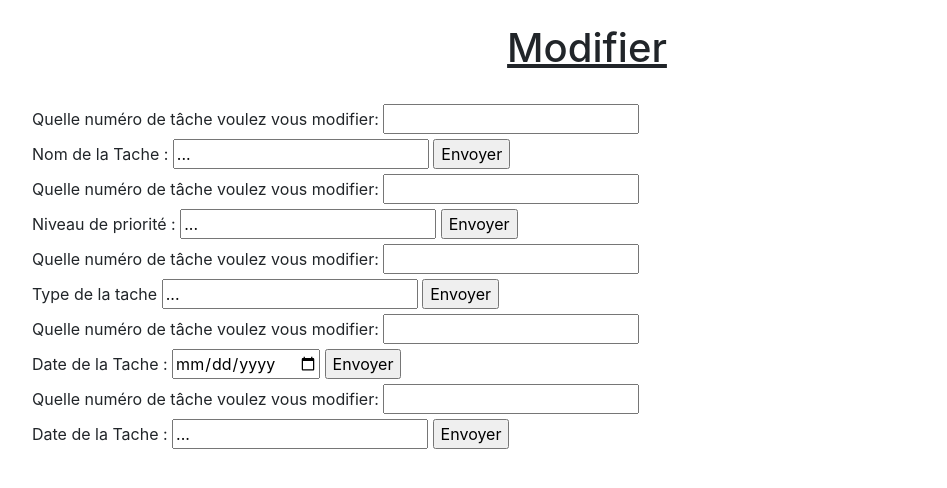
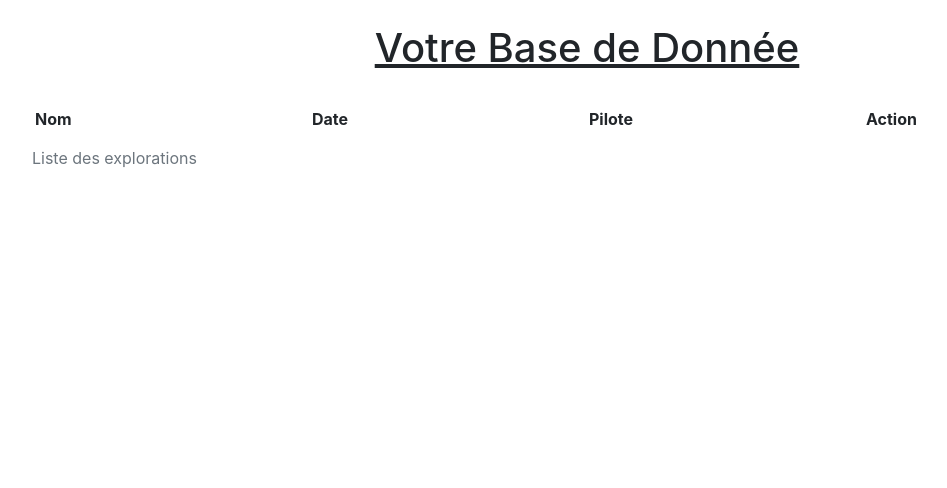
Before and after one commit to Nat2ume/projet_robot, a Flask app: page /exploitation_de_donnees in a window 1280 px wide. Shown: the part 56-544 px from the top of the page, without its empty margins (53-1000 px from the left). Run offline with Flask 3, Linux system fonts and the light colour scheme; data comes from the database, SQL or seed files in the repository; both versions use the stored data as it was after the commit; lists and menus that the app fills with data are empty; some libraries are stand-ins or nearby versions.

Commit message:
bdd - web

```diff
--- a/bdd.py
+++ b/bdd.py
@@ -30,7 +30,7 @@ class Bdd:
         curseur = connexion.cursor()
         requete_sql = """
             SELECT *
-            FROM Task;"""
+            FROM Recherche;"""
         resultat = curseur.execute(requete_sql)
         task = resultat.fetchall()
         connexion.close()
@@ -45,7 +45,7 @@ class Bdd:
         connexion = sqlite3.connect(self.chemin_bdd)
         curseur = connexion.cursor()
         requete_sql = f"""
-            INSERT INTO Task
+            INSERT INTO Recherche
             VALUES ({name},{priority},{id_categorie},{id_etat},{date_echeance});"""
         resultat = curseur.execute(requete_sql)
         task = resultat.fetchall()
@@ -61,11 +61,11 @@ class Bdd:
         connexion = sqlite3.connect(self.chemin_bdd)
         curseur = connexion.cursor()
         requete_sql = f"""
-            UPDATE Task
+            UPDATE Recherche
             SET name = {name},priority = {priority},
             id_categorie = {id_categorie},id_etat = {id_etat},
             date_echeance = {date_echeance}))
-            WHERE id_task = {task};"""
+            WHERE id_recherche = {task};"""
         resultat = curseur.execute(requete_sql)
         task = resultat.fetchall()
         connexion.close()
@@ -80,8 +80,8 @@ class Bdd:
         connexion = sqlite3.connect(self.chemin_bdd)
         curseur = connexion.cursor()
         requete_sql = f"""
-            DELET FROM Task
-            WHERE id_task = {id_task};"""
+            DELET FROM Recherche
+            WHERE id_recherche = {id_task};"""
         resultat = curseur.execute(requete_sql)
         task = resultat.fetchall()
         connexion.close()
@@ -91,5 +91,5 @@ class Bdd:
 # Mise au point de la classe Bdd seule
 if __name__ == "__main__":
     # TODO : ajoutez le code pour tester et mettre au point votre classe Bdd
-    test = Bdd("bdd/todo.sqlite")
+    test = Bdd("bdd/nsium.sqlite")
     print(test.recuperer_task())
--- a/templates/exploitation_de_donnees.html
+++ b/templates/exploitation_de_donnees.html
@@ -7,52 +7,35 @@
 <html lang="fr">
 <head>
     <meta charset="UTF-8">
-    <title>Modifier</title>
+    <title>exploration</title>
     <link rel="stylesheet" href="{{ url_for('static', filename='style.css') }}" />
 </head>
 <body>
-    <h1>Modifier</h1>
+    <h1>Votre Base de Donnée </h1>
     <br>
-    <form action="/modif_nom" method="POST">
-        <label>Quelle numéro de tâche voulez vous modifier: </label>
-        <input type="number" name="num" value="..." />
-        <br>
-        <label>Nom de la Tache :</label>
-        <input type="text" name="nom" value="..." />
-        <input type="submit" value="Envoyer" />
-    </form>
-    <form action="/modif_prio" method="POST">
-        <label>Quelle numéro de tâche voulez vous modifier: </label>
-        <input type="number" name="num" value="..." />
-        <br>
-        <label>Niveau de priorité :</label>
-        <input type="text" name="prio" value="..." />
-        <input type="submit" value="Envoyer" />
-    </form>
-    <form action="/modif_type" method="POST">
-        <label>Quelle numéro de tâche voulez vous modifier: </label>
-        <input type="number" name="num" value="..." />
-        <br>
-        <label>Type de la tache</label>
-        <input type="text" name="type" value="..." />
-        <input type="submit" value="Envoyer" />
-    </form>
-    <form action="/modif_date" method="POST">
-        <label>Quelle numéro de tâche voulez vous modifier: </label>
-        <input type="number" name="num" value="..." />
-        <br>
-        <label>Date de la Tache :</label>
-        <input type="date" name="date" value="..." />
-        <input type="submit" value="Envoyer" />
-    </form>
-    <form action="/modif_etat" method="POST">
-        <label>Quelle numéro de tâche voulez vous modifier: </label>
-        <input type="number" name="num" value="..." />
-        <br>
-        <label>Date de la Tache :</label>
-        <input type="text" name="etat" value="..." />
-        <input type="submit" value="Envoyer" />
-    </form>
+    <table>
+        <caption>
+            Liste des explorations
+        </caption>
+        <thead>
+            <tr>
+                <th scope="col">Nom</th>
+                <th scope="col">Date</th>
+                <th scope="col">Pilote</th>
+                <th scope="col">Action</th>
+            </tr>
+        </thead>
+        <tbody>
+            {% for task in Recherche %}
+            <tr>
+                <th scope="row">{{ task[1] }}</th>
+                <td>{{ task[0] }}</td>
+                <td>{{ task[2] }}</td>
+                <td>{{ task[3] }}</td>
+            </tr>
+            {% endfor %}
+        </tbody>
+      </table>
 </body>
 </html>
 {% endblock %}
--- a/web.py
+++ b/web.py
@@ -59,8 +59,6 @@ bdd = Bdd("bdd/nsium.sqlite")
 #     connexion.close()
 #     return redirect("/")
 
-
-
 # @app.route("/modif_nom", methods=["POST"])
 # def modifier_base_donnée_nom():
 #     nom_tache = request.form["nom"]
@@ -94,15 +92,6 @@ bdd = Bdd("bdd/nsium.sqlite")
 #     connexion.close()
 #     return redirect("/")
 
-
-@app.route("/exploitation_de_donnees")
-def exploitation_de_donnees():
-    """Gère l'accueil des utilisateurs"""
-
-    # Rendu de la vue
-    return render_template("exploitation_de_donnees.html")
-
-
 # @app.route("/Supprimer")
 # def Supprimer():
 #     """Gère l'accueil des utilisateurs"""
@@ -123,16 +112,16 @@ def exploitation_de_donnees():
 #     return redirect("/")
 
 
-# @app.route("/")
-# def tester_bdd():
-#     # Récupération des personnes de la base de données SQLite
-#     Task = bdd.recuperer_task()
-#     print(Task)
-#     # Transmission pour affichage
-#     return render_template(
-#         "accueil.html",
-#         Task=Task
-#     )
+@app.route("/exploitation_de_donnees")
+def tester_bdd():
+    # Récupération des personnes de la base de données SQLite
+    Task = bdd.recuperer_task()
+    print(Task)
+    # Transmission pour affichage
+    return render_template(
+        "exploitation_de_donnees.html",
+        Task=Task
+    )
 
 @app.route("/")
 def tester_bdd():
@@ -141,6 +130,13 @@ def tester_bdd():
         "acceuil.html",
     )
 
+# @app.route("/exploitation_de_donnees")
+# def exploitation_de_donnees():
+#     """Gère l'accueil des utilisateurs"""
+
+#     # Rendu de la vue
+#     return render_template("exploitation_de_donnees.html")
+
 # Lancement du serveur
 if __name__ == "__main__":
     app.run(host="0.0.0.0", port=1664, threaded=True, debug=True)
```
Also changed, not shown: bdd/nsium.sqlite.
